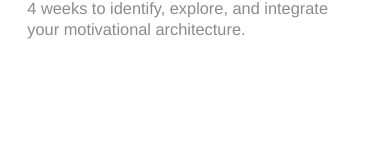
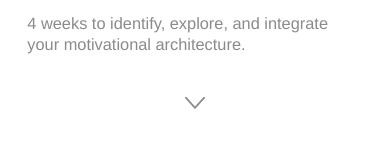
Before and after one commit to mducfnd/frame-institute, a Next.js app: page /intensive in a window 390 px wide. Shown: the part 593-740 px from the top of the page. Built offline with nearby package versions, Linux system fonts and the light colour scheme; a web font is replaced by a local one.

Commit message:
Add blinking scroll cue to mobile hero; ease text block back down

```diff
--- a/app/intensive/page.tsx
+++ b/app/intensive/page.tsx
@@ -467,7 +467,7 @@ export default function IntensivePage() {
           display: "flex",
           flexDirection: "column",
           justifyContent: "center",
-          padding: "0 7vw 13vh 7vw",
+          padding: "0 7vw 3vh 7vw",
           boxSizing: "border-box",
         }}
       >
@@ -485,6 +485,29 @@ export default function IntensivePage() {
         }}>
           4 weeks to identify, explore, and integrate<br />your motivational architecture.
         </p>
+
+        {/* Scroll cue — same chevron as the homepage hero, blinking on the
+            footer's rhythm but at a lower ceiling so it stays in the background. */}
+        <div
+          aria-hidden="true"
+          style={{
+            alignSelf: "center",
+            marginTop: "5vh",
+            lineHeight: 0,
+            pointerEvents: "none",
+            animation: "heroScrollCue 1.6s ease-in-out infinite",
+          }}
+        >
+          <svg width="20" height="12" viewBox="0 0 28 17" fill="none" xmlns="http://www.w3.org/2000/svg">
+            <path
+              d="M1 1L14 15.5L27 1"
+              stroke="#1a1a1a"
+              strokeWidth="2.5"
+              strokeLinecap="round"
+              strokeLinejoin="round"
+            />
+          </svg>
+        </div>
       </div>
     </section>
   ) : (
@@ -1522,6 +1545,11 @@ export default function IntensivePage() {
         .frame-input:focus { border-bottom-color: #1a1a1a; }
         .frame-input-error { border-bottom-color: #b23b3b; }
 
+        @keyframes heroScrollCue {
+          0%, 42%, 100% { opacity: 0.5; }
+          50%, 92%      { opacity: 0.12; }
+        }
+
         .apply-cta:hover { opacity: 0.68; }
         .apply-cta:focus-visible { opacity: 0.68; outline: none; }
 
```
